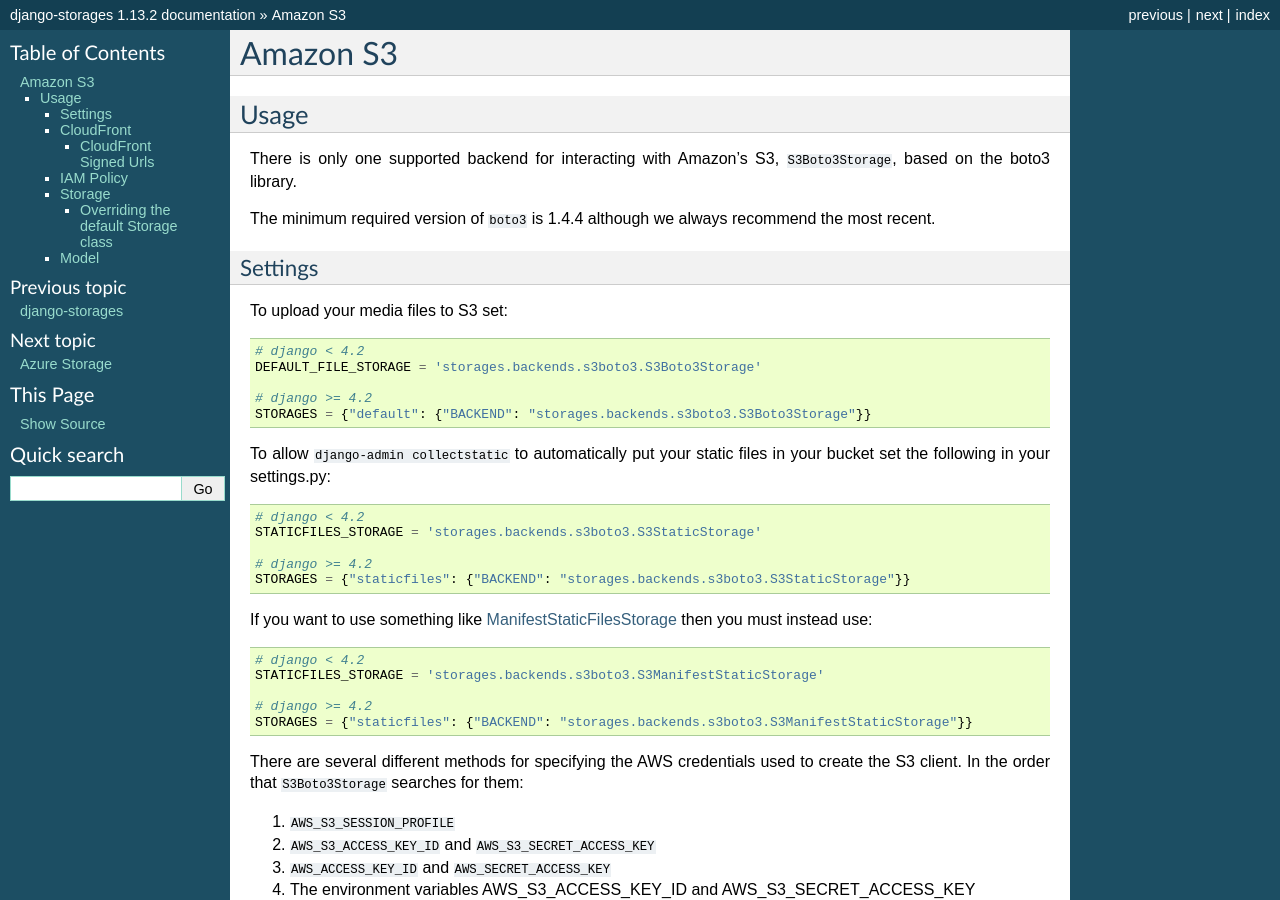
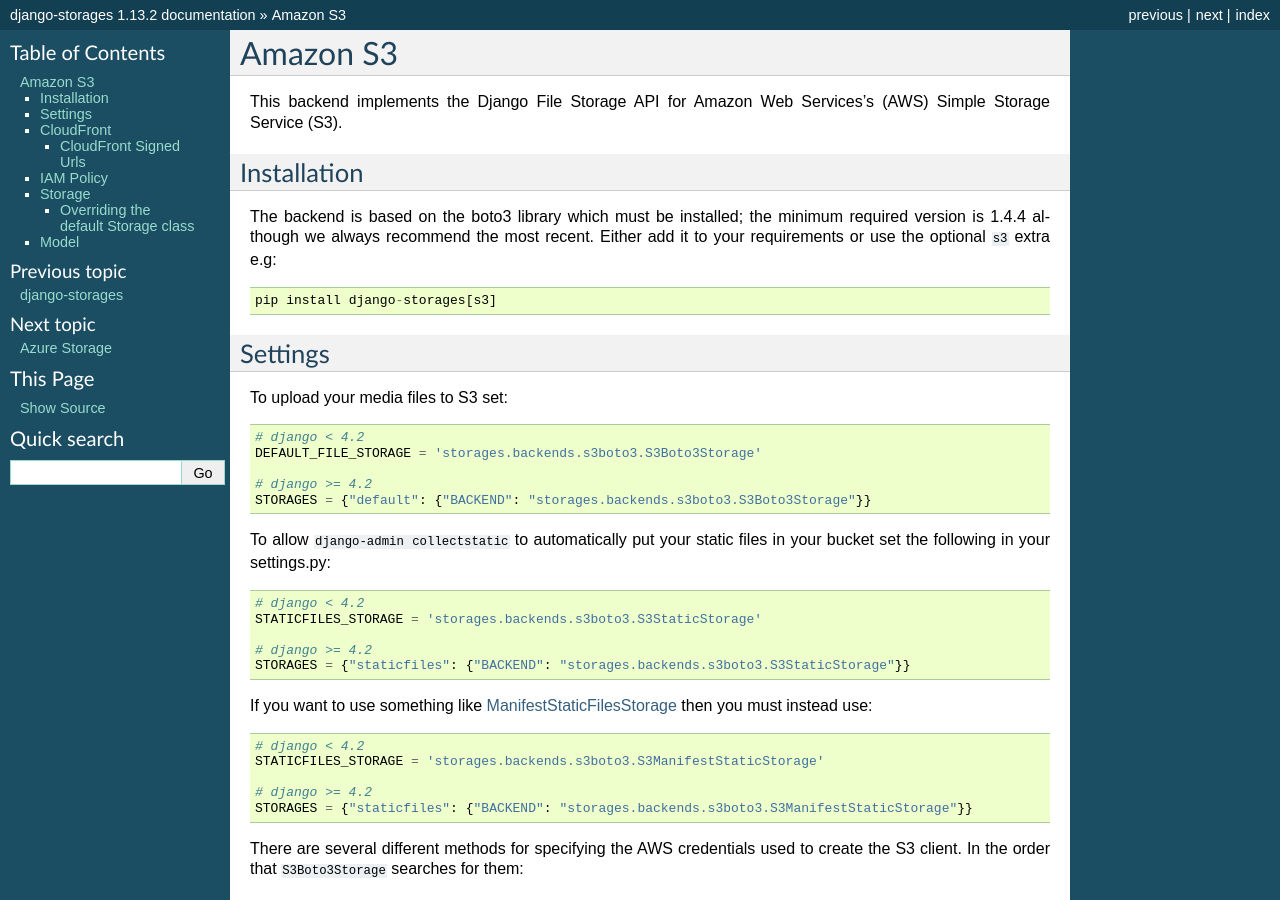
Before and after one commit to jschneier/django-storages, a Sphinx documentation site: the page built from docs/backends/amazon-S3.rst, in a window 1280 px wide and 900 px high. Built offline with Sphinx 7.4.7, drawn with Linux system fonts in a browser that asks for light colours.

Commit message:
[s3] add s3 extras_require (#1284)

```diff
--- a/docs/backends/amazon-S3.rst
+++ b/docs/backends/amazon-S3.rst
@@ -1,14 +1,15 @@
 Amazon S3
 =========
 
-Usage
-*****
+This backend implements the Django File Storage API for Amazon Web Services's (AWS) Simple Storage Service (S3).
 
-There is only one supported backend for interacting with Amazon's S3,
-``S3Boto3Storage``, based on the boto3 library.
+Installation
+------------
 
-The minimum required version of ``boto3`` is 1.4.4 although we always recommend
-the most recent.
+The backend is based on the boto3 library which must be installed; the minimum required version is 1.4.4 although
+we always recommend the most recent. Either add it to your requirements or use the optional ``s3`` extra e.g::
+
+  pip install django-storages[s3]
 
 Settings
 --------
--- a/setup.cfg
+++ b/setup.cfg
@@ -48,6 +48,8 @@
     apache-libcloud
 sftp =
     paramiko >= 1.15.0
+s3 =
+    boto3 >= 1.4.4
 
 [flake8]
 exclude =
```
